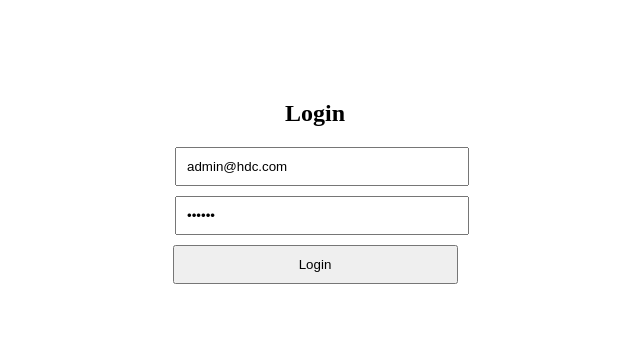
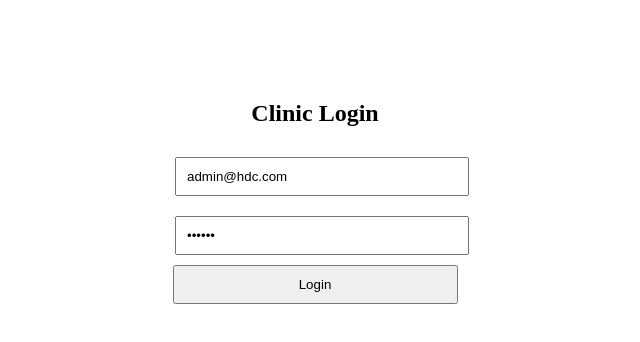
Before and after one commit to khabeerilham1-creator/clinic-client, a React (Create React App) app: page /#/ in a window 1280 px wide. Shown: the top 342 px of the page, without its empty margins (325-965 px from the left). Built offline with nearby package versions, Linux system fonts and the light colour scheme.

Commit message:
final auth fix

```diff
--- a/src/pages/Dashboard.jsx
+++ b/src/pages/Dashboard.jsx
@@ -1,7 +1,21 @@
+import React, { useEffect } from "react";
+import { useNavigate } from "react-router-dom";
+
 export default function Dashboard() {
+  const navigate = useNavigate();
+
+  useEffect(() => {
+    const token = localStorage.getItem("token");
+
+    if (!token) {
+      navigate("/"); // ❌ not logged in → go back
+    }
+  }, []);
+
   return (
-    <div style={{ padding: 50 }}>
-      <h1 style={{ color: "green" }}>🔥 DASHBOARD WORKING 🔥</h1>
+    <div style={{ textAlign: "center", marginTop: "100px" }}>
+      <h1>Dashboard ✅</h1>
+      <p>You are logged in.</p>
     </div>
   );
 }
--- a/src/pages/Login.jsx
+++ b/src/pages/Login.jsx
@@ -1,59 +1,54 @@
 import React, { useState } from "react";
+import { useNavigate } from "react-router-dom";
 
 export default function Login() {
   const [username, setUsername] = useState("admin@hdc.com");
   const [password, setPassword] = useState("123456");
+  const navigate = useNavigate();
 
   const login = async () => {
     try {
-      console.log("SENDING:", username, password);
-
       const res = await fetch("https://pis-backend-final-1.onrender.com/auth/login", {
         method: "POST",
         headers: {
           "Content-Type": "application/json"
         },
-        body: JSON.stringify({
-          username,
-          password
-        })
+        body: JSON.stringify({ username, password })
       });
 
       const data = await res.json();
-      console.log("RESPONSE:", data);
 
       if (data && data.access_token) {
         localStorage.setItem("token", data.access_token);
         alert("Login Success ✅");
-        window.location.href = "/dashboard";
+
+        navigate("/dashboard"); // ✅ correct redirect
       } else {
         alert("Login Failed ❌");
       }
 
     } catch (error) {
-      console.error("ERROR:", error);
+      console.error(error);
       alert("Network Error ❌");
     }
   };
 
   return (
     <div style={{ width: "300px", margin: "100px auto", textAlign: "center" }}>
-      <h2>Login</h2>
+      <h2>Clinic Login</h2>
 
       <input
         type="text"
         value={username}
         onChange={(e) => setUsername(e.target.value)}
-        placeholder="Username"
-        style={{ display: "block", margin: "10px", padding: "10px", width: "90%" }}
+        style={{ margin: "10px", padding: "10px", width: "90%" }}
       />
 
       <input
         type="password"
         value={password}
         onChange={(e) => setPassword(e.target.value)}
-        placeholder="Password"
-        style={{ display: "block", margin: "10px", padding: "10px", width: "90%" }}
+        style={{ margin: "10px", padding: "10px", width: "90%" }}
       />
 
       <button onClick={login} style={{ padding: "10px", width: "95%" }}>
```
Also changed, not shown: src/App.jsx (+7 -5 lines).
